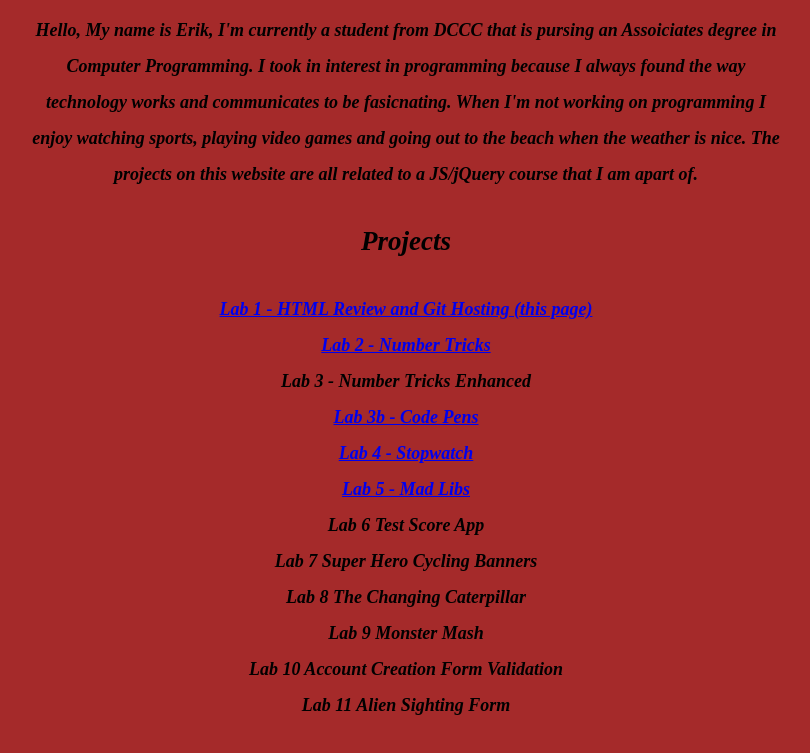
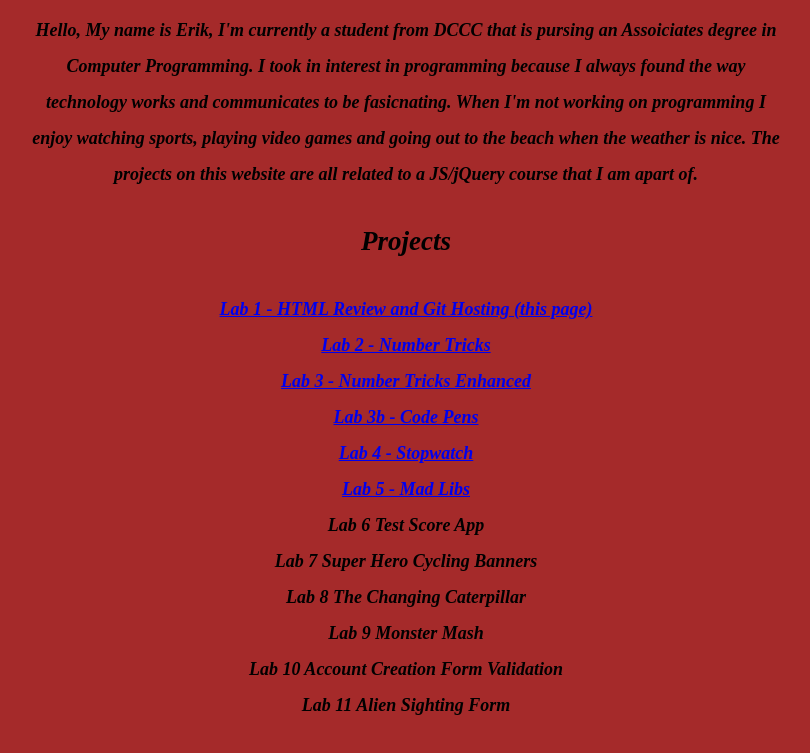
Before and after one commit to EAC00/Portfolio, a plain HTML site: page index.html in a window 1280 px wide. Shown: the part 598-1351 px from the top of the page, without its empty margins (234-1044 px from the left). Drawn offline with Linux system fonts and the light colour scheme.

Commit message:
index.html

```diff
--- a/index.html
+++ b/index.html
@@ -45,7 +45,7 @@
         <a href="https://eac00.github.io/numberTricks/"><div class="project"><div class="project">Lab 2 - Number Tricks</div>
         </a>
 
-        <div class="project">Lab 3 - Number Tricks Enhanced</div>
+        <a href="https://eac00.github.io/numberTricks/"><div class="project">Lab 3 - Number Tricks Enhanced</div>
         </a>
 
         <a href="https://eac00.github.io/CodePens-TestScores/"><div class="project">Lab 3b - Code Pens</div>
```
